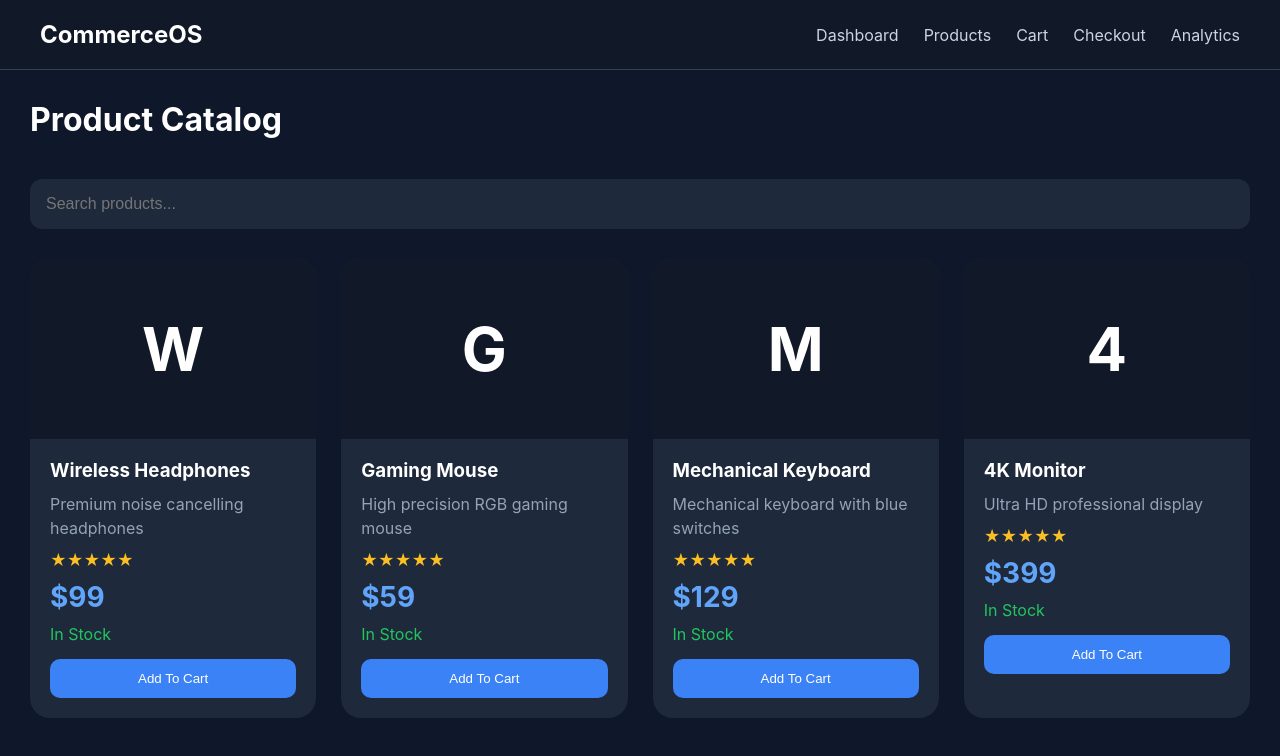
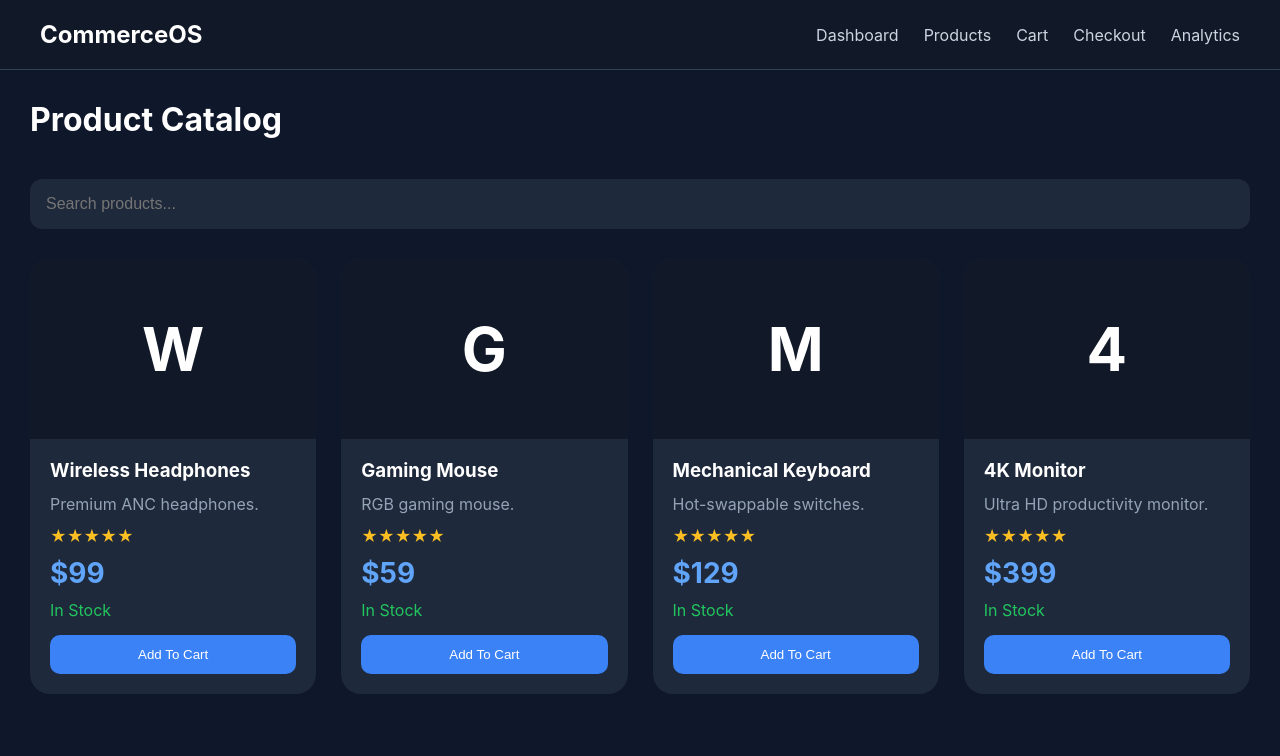
Before and after one commit to tanisharoy222005-collab/ecommerce-platform-admin-suite, a Next.js app: page /products in a window 1280 px wide. Shown: the top 756 px of the page. Built offline with nearby package versions, Linux system fonts and the light colour scheme.

Commit message:
Refactor product objects with additional fields

```diff
--- a/data/products.js
+++ b/data/products.js
@@ -1,27 +1,55 @@
 const products = [
   {
-    id: 1,
-    name: "Wireless Headphones",
-    price: 99,
-    description: "Premium noise cancelling headphones"
+    id:1,
+    sku:"WH-1001",
+    category:"Audio",
+    brand:"Sony",
+    rating:4.8,
+    reviews:248,
+    stock:32,
+    sales:1845,
+    name:"Wireless Headphones",
+    price:99,
+    description:"Premium ANC headphones."
   },
   {
-    id: 2,
-    name: "Gaming Mouse",
-    price: 59,
-    description: "High precision RGB gaming mouse"
+    id:2,
+    sku:"GM-2001",
+    category:"Gaming",
+    brand:"Logitech",
+    rating:4.7,
+    reviews:198,
+    stock:8,
+    sales:1340,
+    name:"Gaming Mouse",
+    price:59,
+    description:"RGB gaming mouse."
   },
   {
-    id: 3,
-    name: "Mechanical Keyboard",
-    price: 129,
-    description: "Mechanical keyboard with blue switches"
+    id:3,
+    sku:"MK-3001",
+    category:"Accessories",
+    brand:"Keychron",
+    rating:4.9,
+    reviews:320,
+    stock:24,
+    sales:2100,
+    name:"Mechanical Keyboard",
+    price:129,
+    description:"Hot-swappable switches."
   },
   {
-    id: 4,
-    name: "4K Monitor",
-    price: 399,
-    description: "Ultra HD professional display"
+    id:4,
+    sku:"MON-4001",
+    category:"Displays",
+    brand:"LG",
+    rating:4.8,
+    reviews:156,
+    stock:5,
+    sales:890,
+    name:"4K Monitor",
+    price:399,
+    description:"Ultra HD productivity monitor."
   }
 ];
 
```
